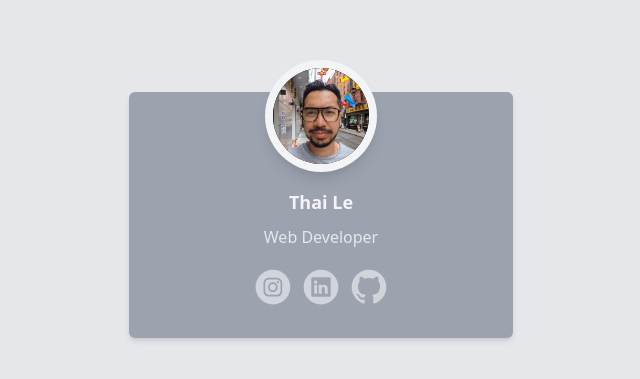
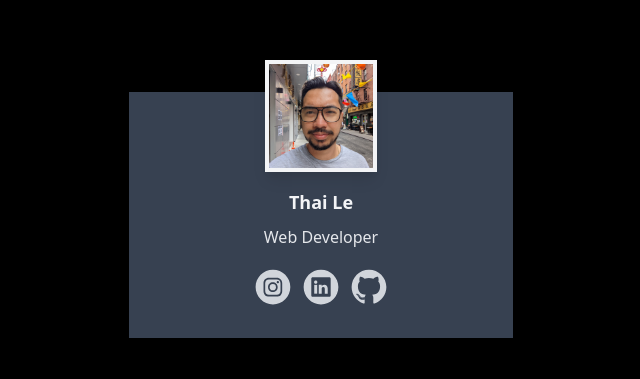
Before and after one commit to buddharage/buddharage.github.io, a Gatsby site: page / in a window 1280 px wide. Shown: the part 185-564 px from the top of the page, without its empty margins (319-959 px from the left). Built offline with nearby package versions, Linux system fonts and the light colour scheme; Gatsby itself is replaced by a stand-in of ours.

Commit message:
improve acessibility, update styles

```diff
--- a/src/components/Card.js
+++ b/src/components/Card.js
@@ -2,10 +2,10 @@ import * as React from "react"
 import { StaticImage } from "gatsby-plugin-image"
 
 const Card = ({ siteTitle }) => (
-  <div class="w-full h-screen flex items-center justify-center bg-gray-200">
-    <div class="relative w-96 h-auto bg-gray-400 rounded-md pt-24 pb-8 px-4 shadow-md hover:shadow-lg transition flex flex-col items-center">
-      <div class="absolute rounded-full bg-gray-100 w-28 h-28 p-2 z-10 -top-8 shadow-lg hover:shadow-xl transition">
-        <div class="rounded-full bg-black w-full h-full overflow-auto">
+  <div class="w-full h-screen flex items-center justify-center bg-black">
+    <div class="relative w-96 h-auto bg-gray-700 pt-24 pb-8 px-4 shadow-md hover:shadow-lg transition flex flex-col items-center">
+      <div class="absolute bg-gray-100 w-28 h-28 p-1 z-10 -top-8 shadow-lg hover:shadow-xl transition">
+        <div class="bg-black w-full h-full overflow-auto">
           <StaticImage
             src="../images/thai.jpg"
             width={300}
@@ -15,15 +15,16 @@ const Card = ({ siteTitle }) => (
           />
         </div>
       </div>
-      <p class="font-bold text-gray-100 text-lg">Thai Le</p>
+      <h1 class="font-bold text-gray-100 text-lg">Thai Le</h1>
       <p class="text-center text-gray-200 mt-2 leading-relaxed">
         Web Developer
       </p>
-      <ul class="flex flex-row gap-2 mt-4">
+      <div class="flex flex-row gap-2 mt-4">
         <a
           href="https://instagram.com/buddharage"
           target="_blank"
           rel="noreferrer"
+          aria-label="My Instagram"
         >
           <svg
             class="h-10 w-10 text-gray-300 hover:text-gray-100 transition"
@@ -44,6 +45,7 @@ const Card = ({ siteTitle }) => (
           href="https://www.linkedin.com/in/thaivietle"
           target="_blank"
           rel="noreferrer"
+          aria-label="My LinkedIn"
         >
           <svg
             class="h-10 w-10 text-gray-300 hover:text-gray-100 transition"
@@ -66,6 +68,7 @@ const Card = ({ siteTitle }) => (
           href="https://github.com/buddharage"
           target="_blank"
           rel="noreferrer"
+          aria-label="My Github"
         >
           <svg
             class="h-10 w-10 text-gray-300 hover:text-gray-100 transition"
@@ -92,7 +95,7 @@ const Card = ({ siteTitle }) => (
             </g>
           </svg>
         </a>
-      </ul>
+      </div>
     </div>
   </div>
 )
--- a/src/pages/index.js
+++ b/src/pages/index.js
@@ -1,5 +1,4 @@
 import * as React from "react"
-import { Link } from "gatsby"
 
 import Card from "../components/Card"
 import Seo from "../components/seo"
```
